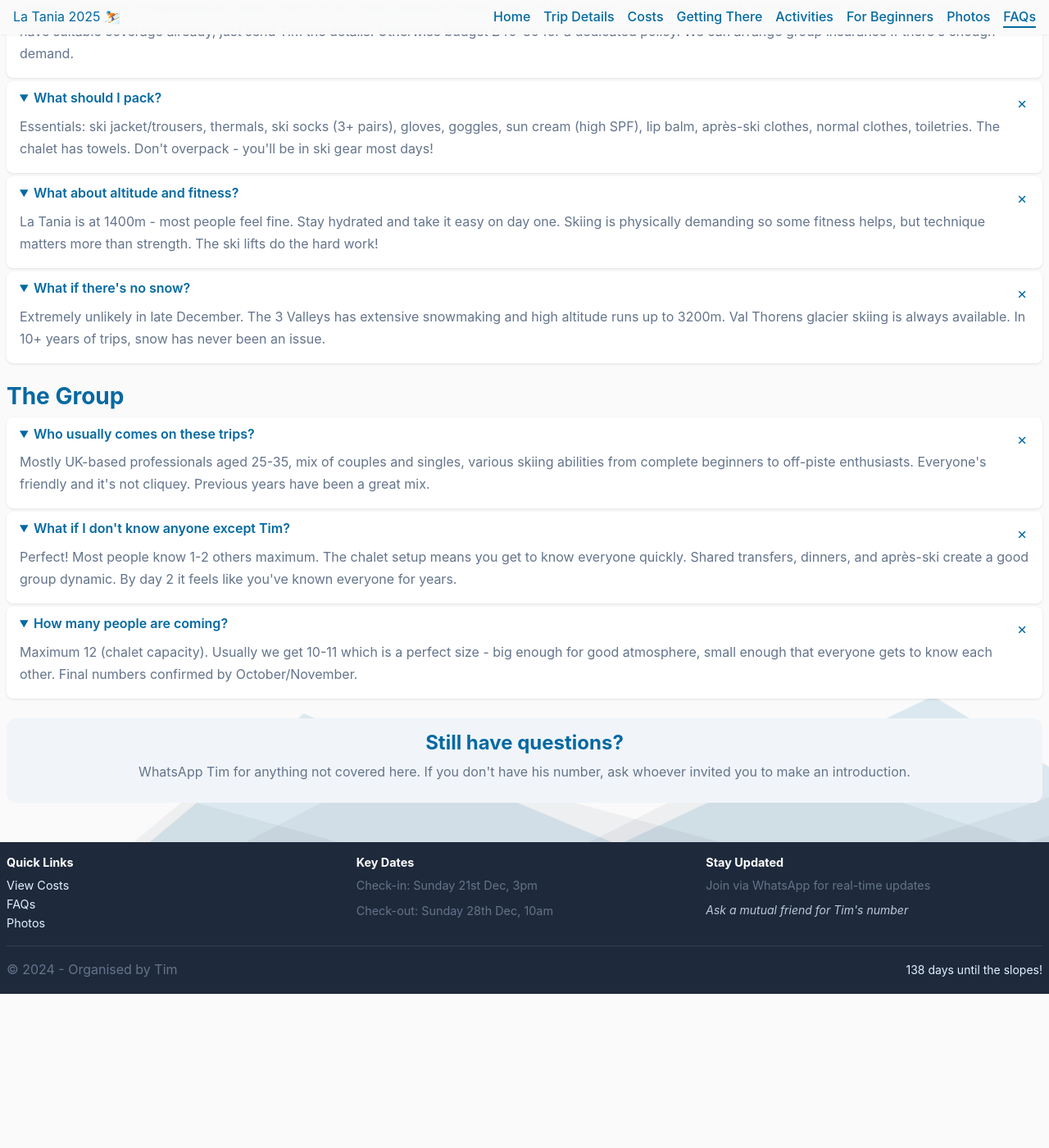
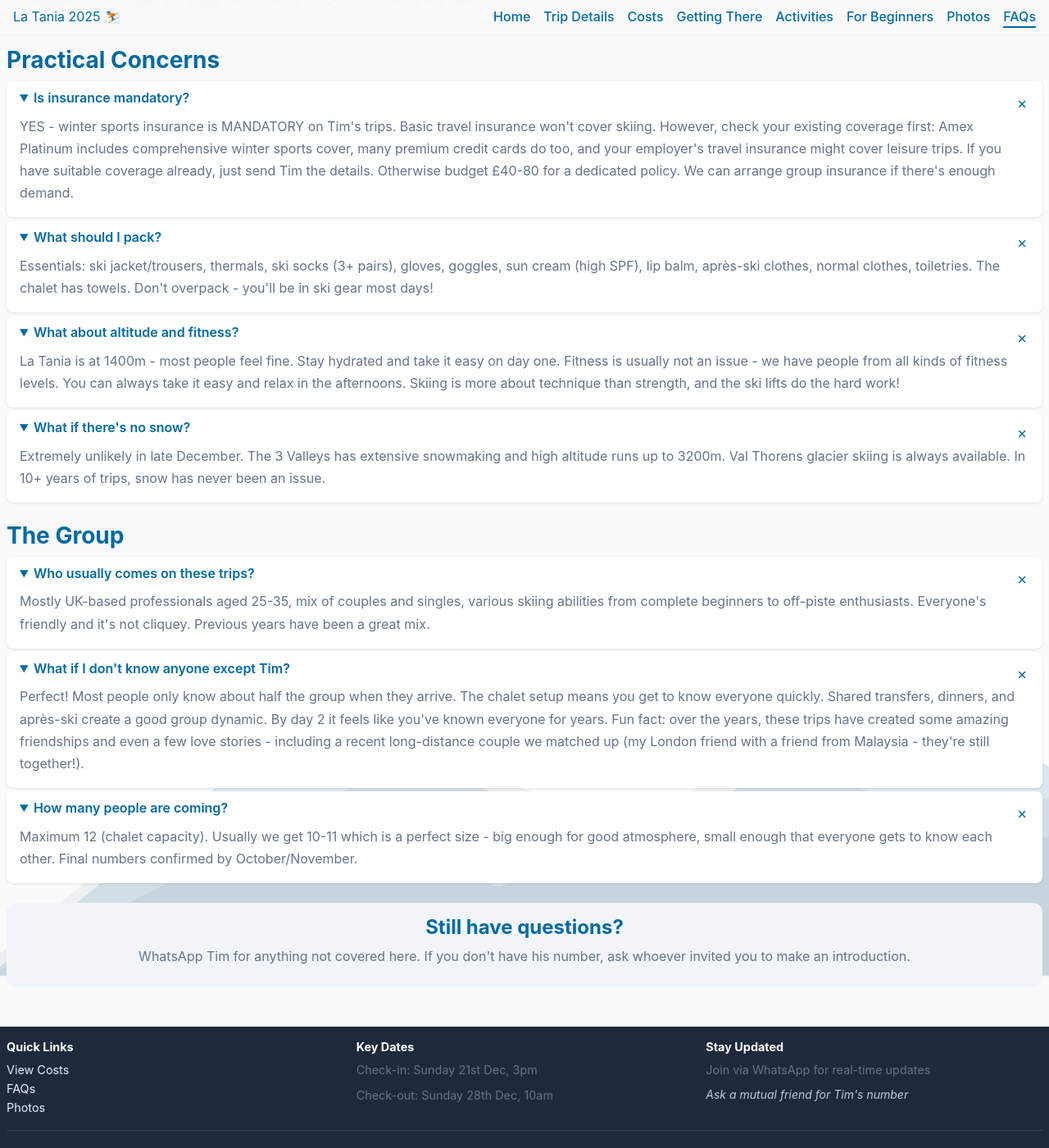
Before and after one commit to chitintim/dec25-ski, a Jekyll site: the page built from faqs.html, in a window 1280 px wide and 1400 px high, scrolled down 3940 px. Shown: the whole window at 82% size. Built offline with Jekyll 4.4.1, drawn with Linux system fonts in a browser that asks for light colours; before the commit the page ends 5152 px from its top, so only the background shows below that; some of the changed text lies outside the part shown.

Commit message:
Add more details to FAQs based on Tim's input
- Added FAQ about pre-departure lessons for beginners (2-3 new beginners per trip)
- Removed mid-week cleaning reference (not confirmed for this chalet)
- Added personal touch about Tim being vegetarian in dietary requirements
- Updated fitness FAQ to emphasize all fitness levels welcome
- Enhanced group dynamics FAQ with fun note about friendships and love stories created
- Specifically mentioned the London-Malaysia couple match-up success story

🤖 Generated with [Claude Code](https://claude.ai/code)

Co-Authored-By: Claude <noreply@anthropic.com>

```diff
--- a/faqs.html
+++ b/faqs.html
@@ -92,6 +92,11 @@ description: Frequently asked questions about the ski trip
                 </details>
 
                 <details class="faq-item" open>
+                    <summary>Do you organise pre-departure lessons for beginners?</summary>
+                    <p>Yes! We try our best to arrange pre-departure lessons for complete beginners (who are VERY much welcome!). We group beginners together so everyone learns at the same pace and gets to enjoy skiing sooner when they arrive in the Alps, rather than spending the first few days on nursery slopes. We usually onboard 2-3 new beginners per trip. With a good mix of skiing levels, there's always someone willing to help beginners throughout the week.</p>
+                </details>
+
+                <details class="faq-item" open>
                     <summary>Should I book lessons?</summary>
                     <p>Highly recommended for beginners! Group lessons are £280 for 6 mornings. Even better: find 2 other beginners and share private lessons at £117pp for 2 sessions or £175pp for 3 sessions. Private instruction makes a huge difference to progress.</p>
                 </details>
@@ -144,7 +149,7 @@ description: Frequently asked questions about the ski trip
 
                 <details class="faq-item" open>
                     <summary>Any dietary requirements covered?</summary>
-                    <p>Most restaurants in the 3 Valleys cater well for dietary requirements. If we book a chef, they'll accommodate specific needs. The chalet kitchen is fully equipped for self-catering if you have strict requirements. Just let us know in advance.</p>
+                    <p>Most restaurants in the 3 Valleys cater well for dietary requirements. If we book a chef, they'll accommodate specific needs. The chalet kitchen is fully equipped for self-catering if you have strict requirements. Just let us know in advance. Fun fact: if you know Tim, you'll know he's vegetarian - and he's never had trouble finding great food in the mountains!</p>
                 </details>
 
                 <details class="faq-item" open>
@@ -185,7 +190,7 @@ description: Frequently asked questions about the ski trip
 
                 <details class="faq-item" open>
                     <summary>What about altitude and fitness?</summary>
-                    <p>La Tania is at 1400m - most people feel fine. Stay hydrated and take it easy on day one. Skiing is physically demanding so some fitness helps, but technique matters more than strength. The ski lifts do the hard work!</p>
+                    <p>La Tania is at 1400m - most people feel fine. Stay hydrated and take it easy on day one. Fitness is usually not an issue - we have people from all kinds of fitness levels. You can always take it easy and relax in the afternoons. Skiing is more about technique than strength, and the ski lifts do the hard work!</p>
                 </details>
 
                 <details class="faq-item" open>
@@ -203,7 +208,7 @@ description: Frequently asked questions about the ski trip
 
                 <details class="faq-item" open>
                     <summary>What if I don't know anyone except Tim?</summary>
-                    <p>Perfect! Most people know 1-2 others maximum. The chalet setup means you get to know everyone quickly. Shared transfers, dinners, and après-ski create a good group dynamic. By day 2 it feels like you've known everyone for years.</p>
+                    <p>Perfect! Most people only know about half the group when they arrive. The chalet setup means you get to know everyone quickly. Shared transfers, dinners, and après-ski create a good group dynamic. By day 2 it feels like you've known everyone for years. Fun fact: over the years, these trips have created some amazing friendships and even a few love stories - including a recent long-distance couple we matched up (my London friend with a friend from Malaysia - they're still together!).</p>
                 </details>
 
                 <details class="faq-item" open>
```
Also changed, not shown: other parts of faqs.html (+1 -1 lines).
